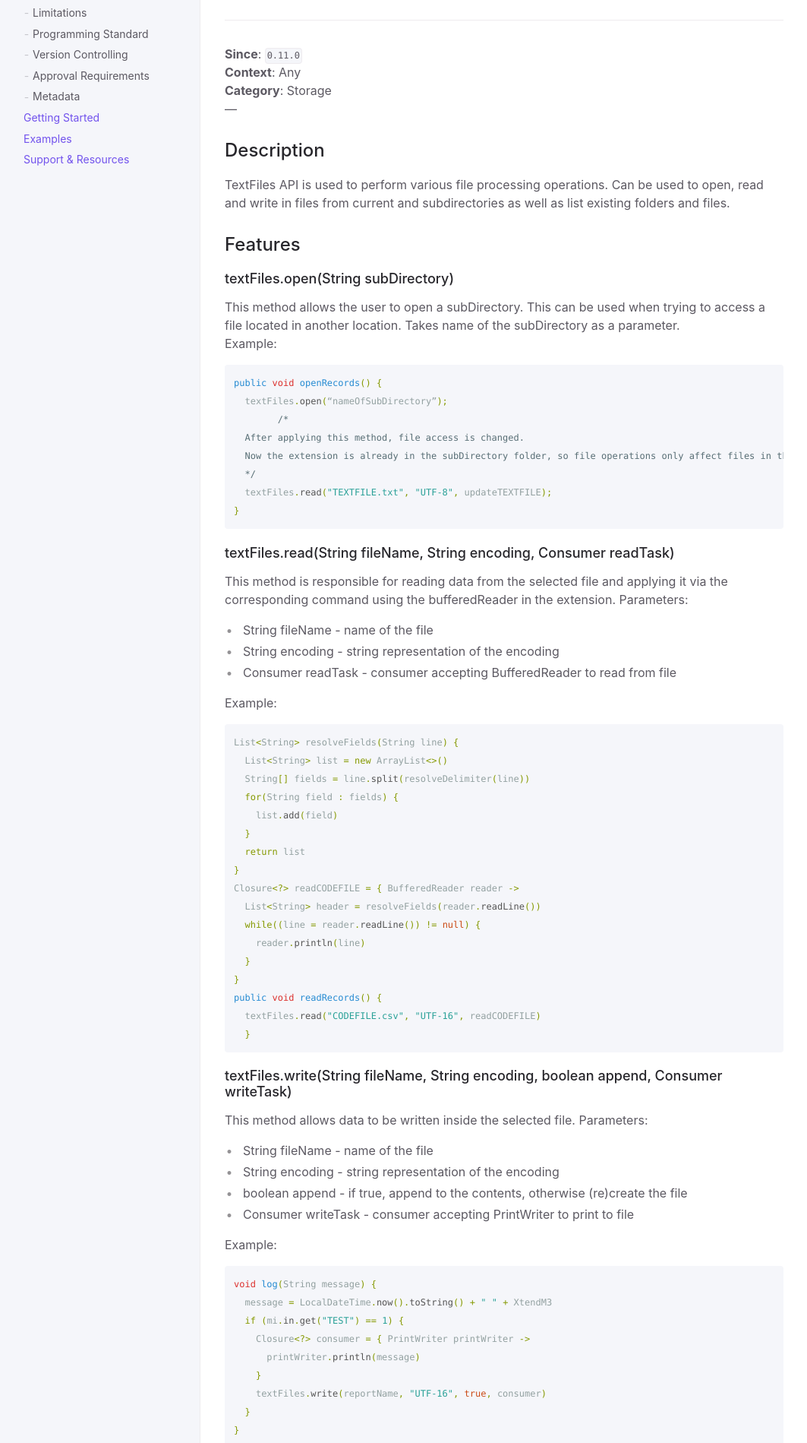
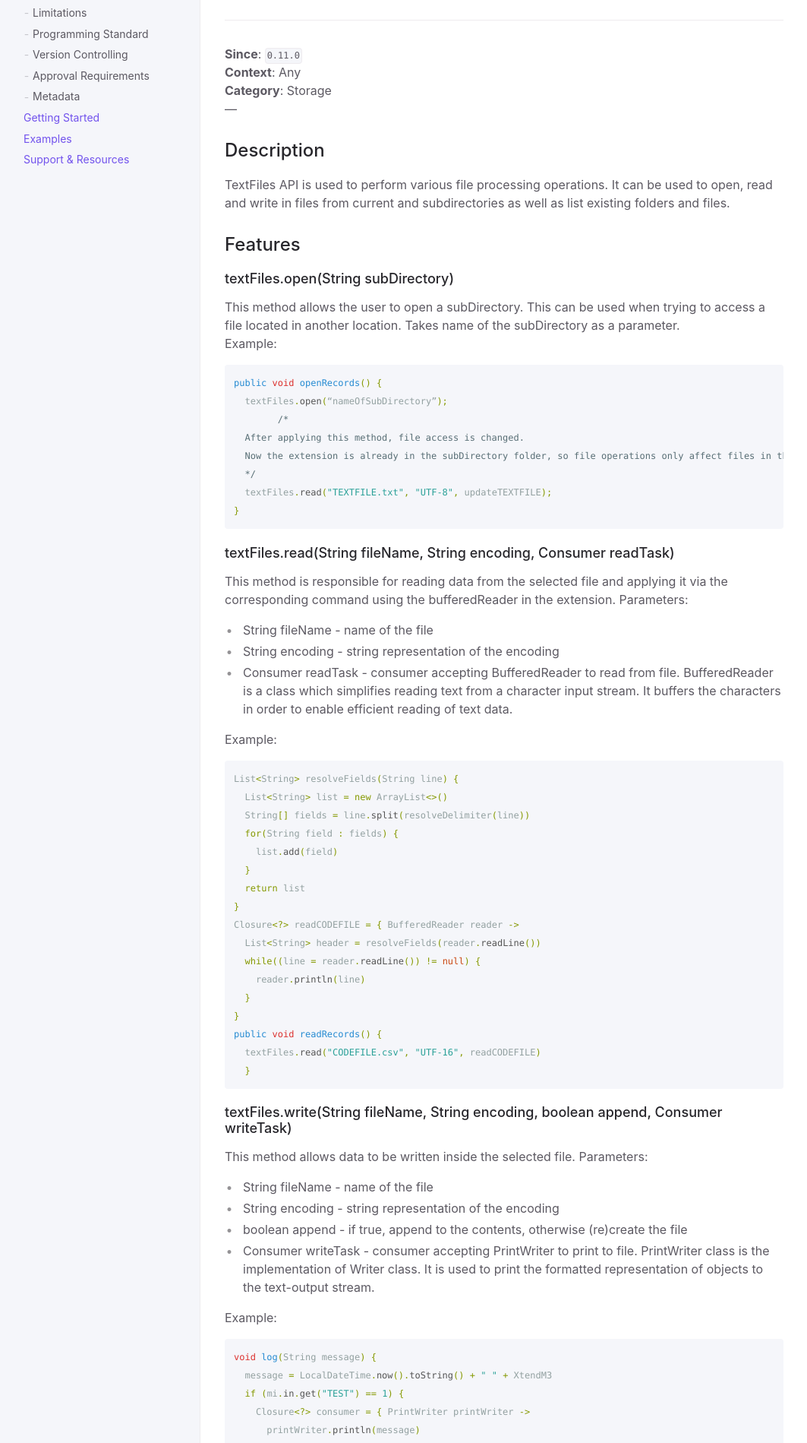
Before and after one commit to infor-cloud/xtendm3, a Jekyll site: the page built from docs/documentation/api-specification/textfiles-api.md, in a window 1280 px wide. Shown: the part 574-2473 px from the top of the page at 76% size, without its empty margins (108-1171 px from the left). Built offline with Jekyll 4.4.1, drawn with Linux system fonts in a browser that asks for light colours; some of the changed text lies outside the part shown.

Commit message:
BufferReader and PrintWriter description extended

```diff
--- a/docs/documentation/api-specification/textfiles-api.md
+++ b/docs/documentation/api-specification/textfiles-api.md
@@ -25,7 +25,7 @@ Checklist for requesting approval for your extensions.
 **Category**: Storage
 ---
 ## Description
-TextFiles API is used to perform various file processing operations. Can be used to open, read and write in files from current and subdirectories as well as list existing folders and files.
+TextFiles API is used to perform various file processing operations. It can be used to open, read and write in files from current and subdirectories as well as list existing folders and files.
 
 ## Features
 ### textFiles.open(String subDirectory)
@@ -49,7 +49,7 @@ This method is responsible for reading data from the selected file and applying
 Parameters:
 - String fileName - name of the file<br>
 - String encoding - string representation of the encoding<br>
-- Consumer<BufferedReader> readTask - consumer accepting BufferedReader to read from file
+- Consumer<BufferedReader> readTask - consumer accepting BufferedReader to read from file. BufferedReader is a class which simplifies reading text from a character input stream. It buffers the characters in order to enable efficient reading of text data.
 <br>
 
 Example:
@@ -80,7 +80,7 @@ Parameters:
 - String fileName - name of the file<br>
 - String encoding - string representation of the encoding<br>
 - boolean append - if true, append to the contents, otherwise (re)create the file<br>
-- Consumer<PrintWriter> writeTask - consumer accepting PrintWriter to print to file<br>
+- Consumer<PrintWriter> writeTask - consumer accepting PrintWriter to print to file. PrintWriter class is the implementation of Writer class. It is used to print the formatted representation of objects to the text-output stream.<br>
 
 Example:
 
```
